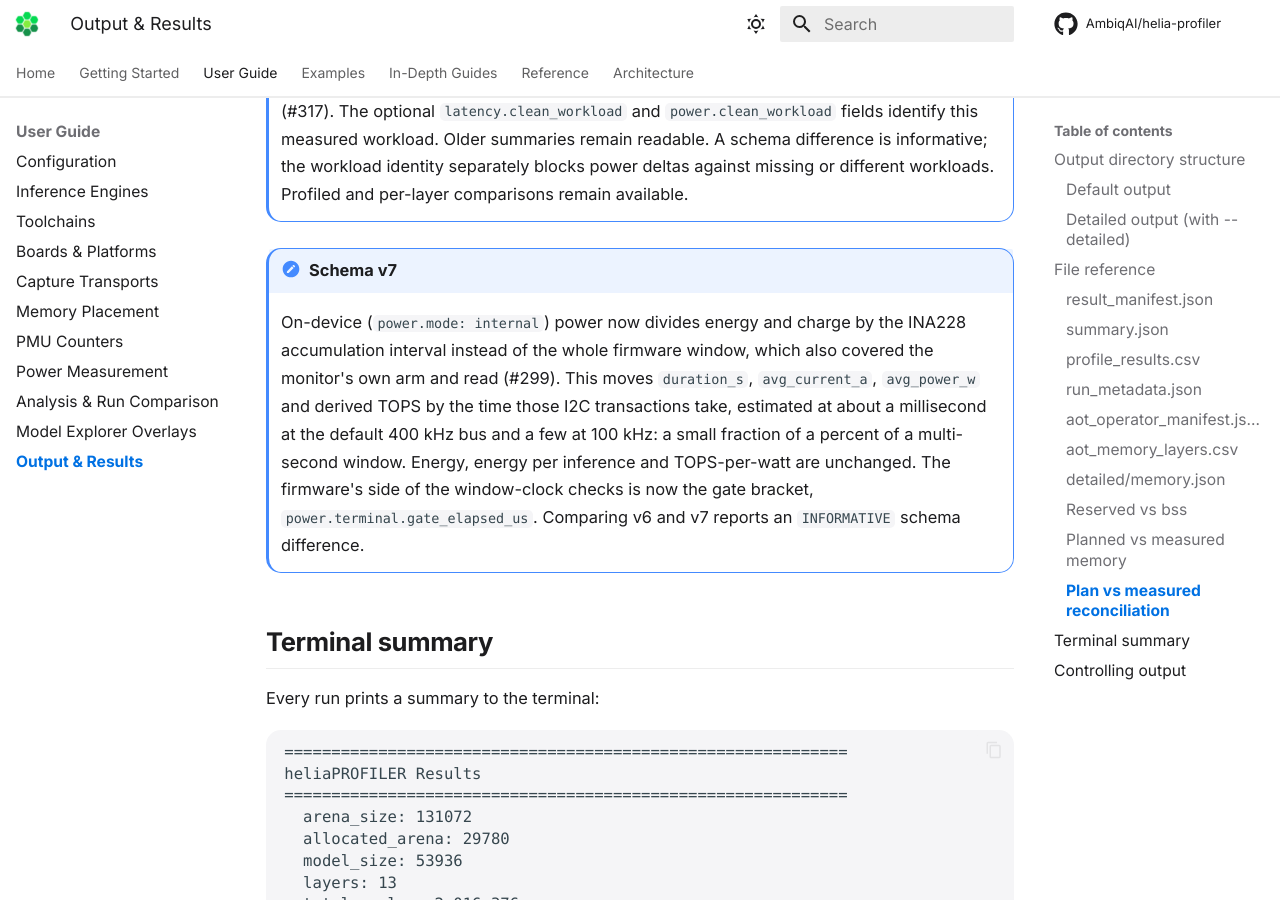
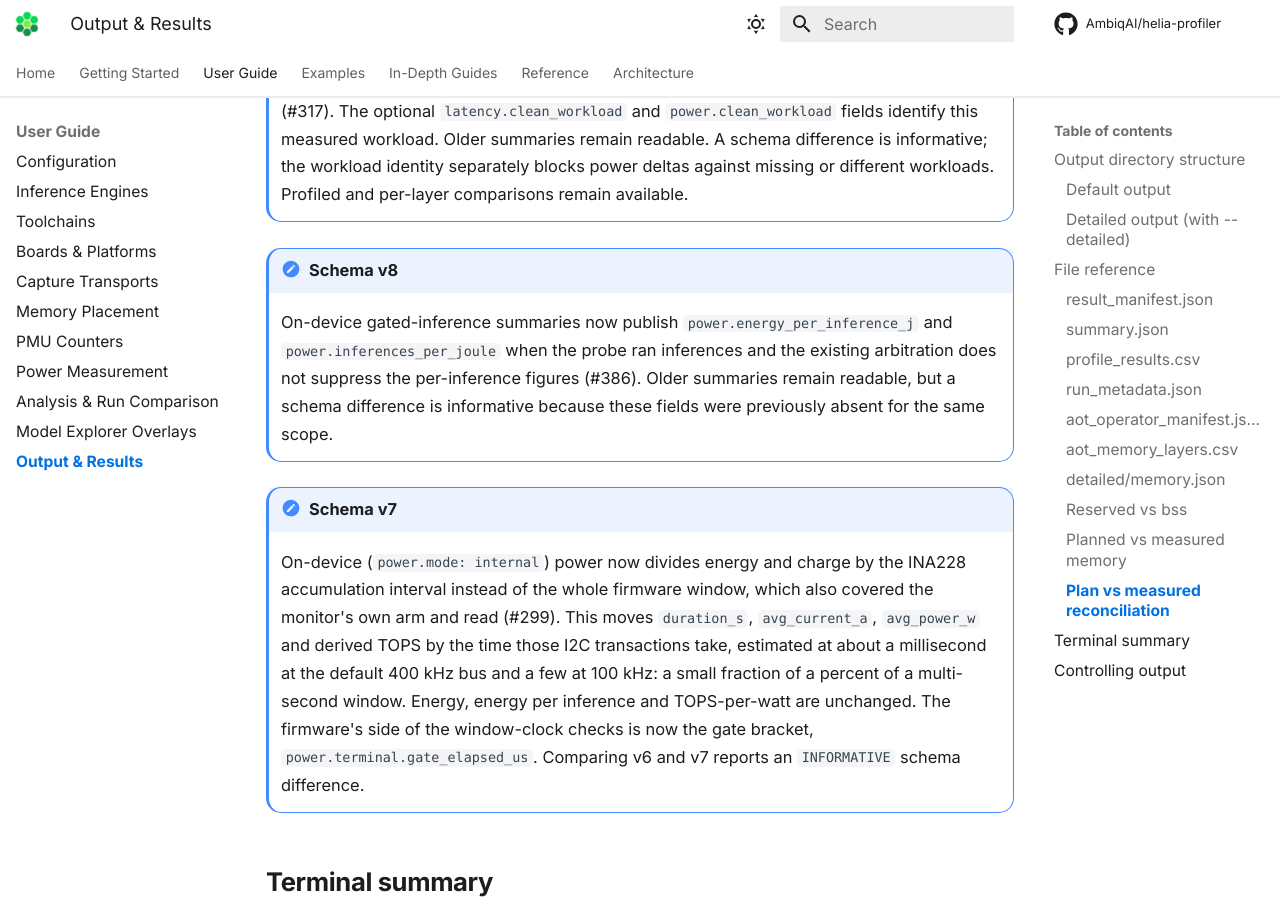
Before and after one commit to AmbiqAI/helia-profiler, an MkDocs documentation site: the page built from docs/guide/output.md, in a window 1280 px wide and 900 px high, scrolled down 12073 px. Built offline with MkDocs 1.6.1 and Material for MkDocs 9.7.7, drawn with Linux system fonts in a browser that asks for light colours; some web fonts are replaced; comment, search, counter and statistics services are not loaded.

Commit message:
fix(report): bump run-summary schema version
Co-authored-by: nishantmysore <157849129+nishantmysore@users.noreply.github.com>

```diff
--- a/docs/guide/output.md
+++ b/docs/guide/output.md
@@ -94,7 +94,7 @@ consumers can evolve parsers without coupling every file to the bundle schema:
 
 | Artifact | Schema | Packaged JSON Schema |
 | --- | --- | --- |
-| `summary.json` | `hpx.run-summary` v7 | `run_summary.schema.v1.json` (root fields; the authoritative shape is the typed model `helia_profiler.results.run_summary.RunSummary`) |
+| `summary.json` | `hpx.run-summary` v8 | `run_summary.schema.v1.json` (root fields; the authoritative shape is the typed model `helia_profiler.results.run_summary.RunSummary`) |
 | `run_metadata.json` | `hpx.run-metadata` v1 | `run_metadata.schema.v1.json` |
 | `profile_results.json` | `hpx.profile-results` v1 | `profile_results.schema.v1.json` |
 
@@ -487,6 +487,14 @@ inputs are (no symbol table, partial listing, no measured view).
     workload identity separately blocks power deltas against missing or
     different workloads. Profiled and per-layer comparisons remain available.
 
+!!! note "Schema v8"
+    On-device gated-inference summaries now publish
+    `power.energy_per_inference_j` and `power.inferences_per_joule` when the
+    probe ran inferences and the existing arbitration does not suppress the
+    per-inference figures (#386). Older summaries remain readable, but a schema
+    difference is informative because these fields were previously absent for
+    the same scope.
+
 !!! note "Schema v7"
     On-device (`power.mode: internal`) power now divides energy and charge by
     the INA228 accumulation interval instead of the whole firmware window,
```
Also changed, not shown: other parts of docs/guide/output.md (+1 -1 lines), 2 other files.
